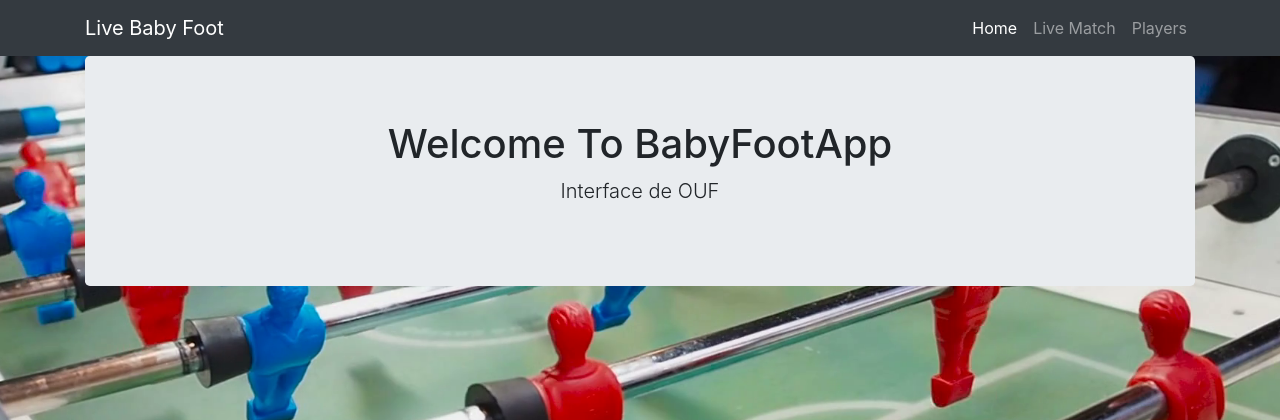
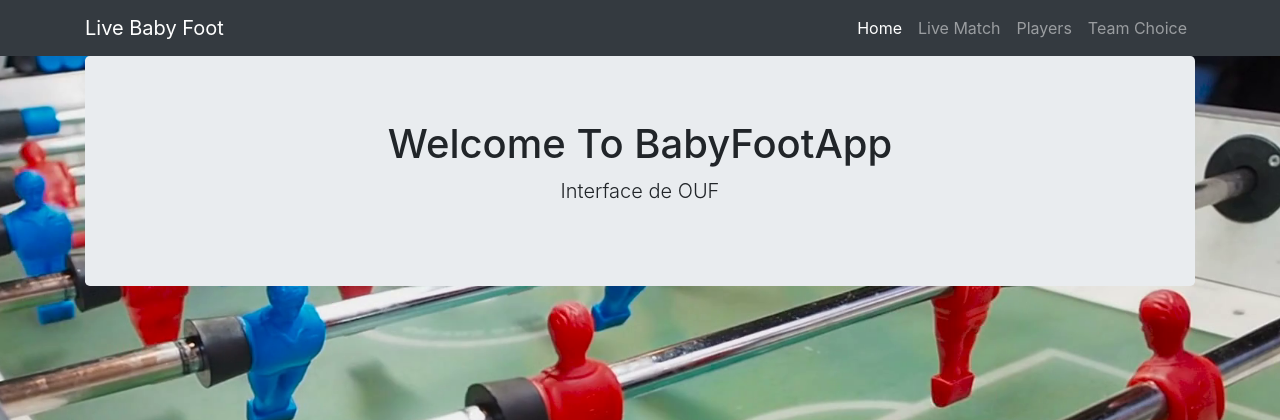
Before and after one commit to atournillon/BabyFootConnecte, a Flask app: page / in a window 1280 px wide. Shown: the top 420 px of the page. Run offline with Flask 2, Linux system fonts and the light colour scheme; some libraries are stand-ins or nearby versions.

Commit message:
Ajout onglet

```diff
--- a/templates/includes/_navbar.html
+++ b/templates/includes/_navbar.html
@@ -15,6 +15,9 @@
         <li class="nav-item">
           <a class="nav-link" href="/players">Players</a>
         </li>
+        <li class="nav-item">
+          <a class="nav-link" href="/match_team">Team Choice</a>
+        </li>
       </ul>
     </div>
   </div>
```
